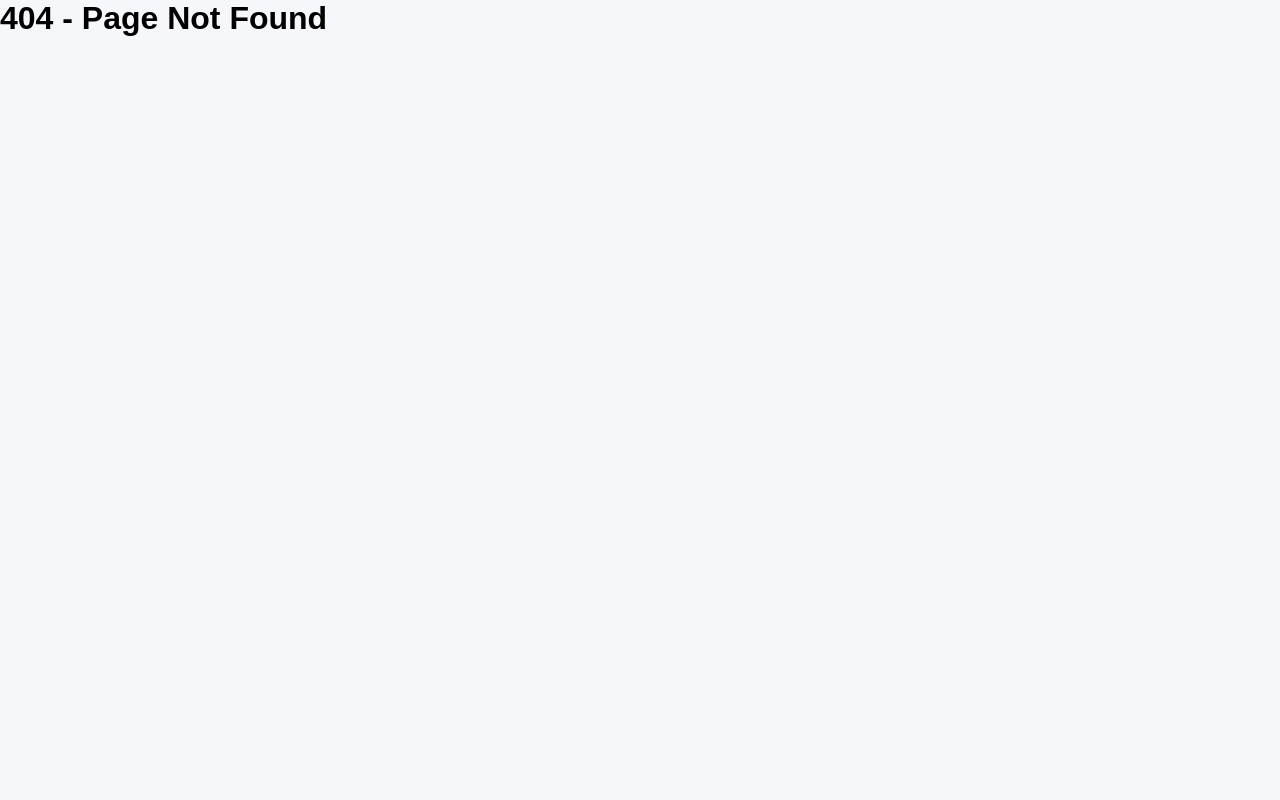
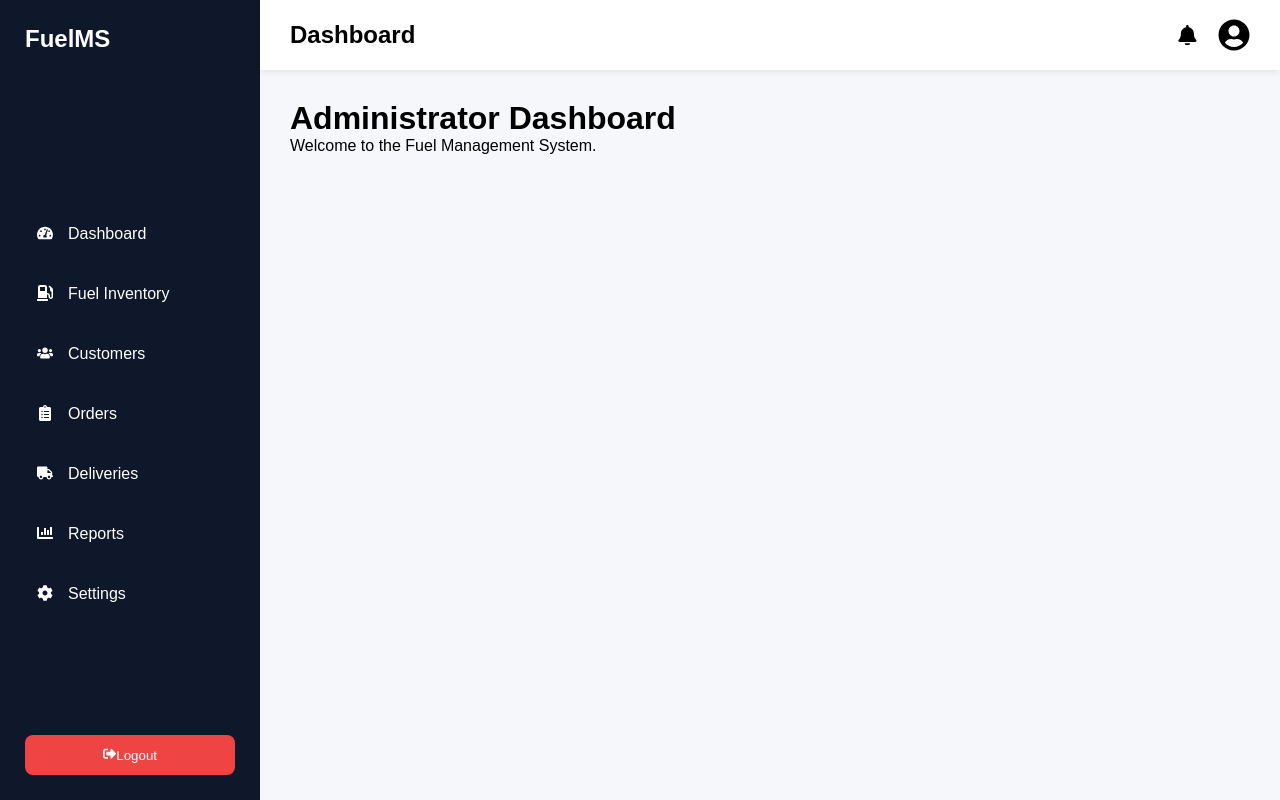
Before and after one commit to korosoangela2-lang/Fuel-Management-System, a React app in the folder frontend/: page /admin/dashboard in a window 1280 px wide. Before the commit this address had no page. Built offline with nearby package versions, Linux system fonts and the light colour scheme; the HTML template or start-up script is replaced by a standard one.

Commit message:
Add Admin layout with Navbar and Sidebar components, and implement Dashboard page

```diff
--- a/frontend/src/components/layout/Navbar.jsx
+++ b/frontend/src/components/layout/Navbar.jsx
@@ -0,0 +1,21 @@
+import { FaBell, FaUserCircle } from "react-icons/fa";
+
+function Navbar() {
+  return (
+    <header className="navbar">
+
+      <h2>Dashboard</h2>
+
+      <div className="navbar-right">
+
+        <FaBell className="nav-icon" />
+
+        <FaUserCircle className="nav-profile" />
+
+      </div>
+
+    </header>
+  );
+}
+
+export default Navbar;
--- a/frontend/src/components/layout/Sidebar.jsx
+++ b/frontend/src/components/layout/Sidebar.jsx
@@ -0,0 +1,52 @@
+import {
+  FaTachometerAlt,
+  FaGasPump,
+  FaUsers,
+  FaClipboardList,
+  FaTruck,
+  FaChartBar,
+  FaCog,
+  FaSignOutAlt,
+} from "react-icons/fa";
+
+import { NavLink } from "react-router-dom";
+
+function Sidebar() {
+  const menuItems = [
+    { name: "Dashboard", path: "/admin/dashboard", icon: <FaTachometerAlt /> },
+    { name: "Fuel Inventory", path: "/admin/fuel", icon: <FaGasPump /> },
+    { name: "Customers", path: "/admin/customers", icon: <FaUsers /> },
+    { name: "Orders", path: "/admin/orders", icon: <FaClipboardList /> },
+    { name: "Deliveries", path: "/admin/deliveries", icon: <FaTruck /> },
+    { name: "Reports", path: "/admin/reports", icon: <FaChartBar /> },
+    { name: "Settings", path: "/admin/settings", icon: <FaCog /> },
+  ];
+
+  return (
+    <aside className="sidebar">
+      <div className="sidebar-logo">
+        <h2>FuelMS</h2>
+      </div>
+
+      <nav>
+        {menuItems.map((item) => (
+          <NavLink
+            key={item.name}
+            to={item.path}
+            className="sidebar-link"
+          >
+            {item.icon}
+            <span>{item.name}</span>
+          </NavLink>
+        ))}
+      </nav>
+
+      <button className="logout-btn">
+        <FaSignOutAlt />
+        Logout
+      </button>
+    </aside>
+  );
+}
+
+export default Sidebar;
--- a/frontend/src/layouts/AdminLayout.jsx
+++ b/frontend/src/layouts/AdminLayout.jsx
@@ -0,0 +1,24 @@
+import Sidebar from "../components/layout/Sidebar";
+import Navbar from "../components/layout/Navbar";
+
+function AdminLayout({ children }) {
+  return (
+    <div className="dashboard-layout">
+
+      <Sidebar />
+
+      <div className="dashboard-main">
+
+        <Navbar />
+
+        <main className="dashboard-content">
+          {children}
+        </main>
+
+      </div>
+
+    </div>
+  );
+}
+
+export default AdminLayout;
--- a/frontend/src/main.jsx
+++ b/frontend/src/main.jsx
@@ -5,6 +5,7 @@ import { BrowserRouter } from "react-router-dom";
 import App from "./App";
 import "./index.css";
 import "./styles/auth.css";
+import "./styles/dashboard.css";
 
 ReactDOM.createRoot(document.getElementById("root")).render(
   <React.StrictMode>
--- a/frontend/src/pages/admin/Dashboard.jsx
+++ b/frontend/src/pages/admin/Dashboard.jsx
@@ -0,0 +1,17 @@
+import AdminLayout from "../../layouts/AdminLayout";
+
+function Dashboard() {
+  return (
+    <AdminLayout>
+
+      <h1>Administrator Dashboard</h1>
+
+      <p>
+        Welcome to the Fuel Management System.
+      </p>
+
+    </AdminLayout>
+  );
+}
+
+export default Dashboard;
--- a/frontend/src/routes/AppRoutes.jsx
+++ b/frontend/src/routes/AppRoutes.jsx
@@ -4,6 +4,7 @@ import { Routes, Route } from "react-router-dom";
 import Login from "../pages/auth/Login";
 import Register from "../pages/auth/Register";
 import ForgotPassword from "../pages/auth/ForgotPassword";
+import Dashboard from "../pages/admin/Dashboard";
 
 // Shared
 import NotFound from "../pages/shared/NotFound";
@@ -15,6 +16,7 @@ function AppRoutes() {
       <Route path="/" element={<Login />} />
       <Route path="/register" element={<Register />} />
       <Route path="/forgot-password" element={<ForgotPassword />} />
+      <Route path="/admin/dashboard" element={<Dashboard />} />
 
       {/* 404 */}
       <Route path="*" element={<NotFound />} />
--- /dev/null
+++ b/frontend/src/styles/dashboard.css
@@ -0,0 +1,130 @@
+.dashboard-layout{
+    display:flex;
+    min-height:100vh;
+}
+
+.sidebar{
+
+    width:260px;
+
+    background:#0F172A;
+
+    color:white;
+
+    display:flex;
+
+    flex-direction:column;
+
+    justify-content:space-between;
+
+    padding:25px;
+
+}
+
+.sidebar-logo{
+
+    margin-bottom:40px;
+
+}
+
+.sidebar nav{
+
+    display:flex;
+
+    flex-direction:column;
+
+    gap:18px;
+
+}
+
+.sidebar-link{
+
+    color:white;
+
+    text-decoration:none;
+
+    display:flex;
+
+    gap:15px;
+
+    padding:12px;
+
+    border-radius:8px;
+
+}
+
+.sidebar-link:hover{
+
+    background:#1E293B;
+
+}
+
+.logout-btn{
+
+    border:none;
+
+    background:#EF4444;
+
+    color:white;
+
+    padding:12px;
+
+    border-radius:8px;
+
+    cursor:pointer;
+
+}
+
+.dashboard-main{
+
+    flex:1;
+
+    background:#F5F7FB;
+
+}
+
+.navbar{
+
+    height:70px;
+
+    background:white;
+
+    display:flex;
+
+    justify-content:space-between;
+
+    align-items:center;
+
+    padding:0 30px;
+
+    box-shadow:0 2px 6px rgba(0,0,0,.08);
+
+}
+
+.navbar-right{
+
+    display:flex;
+
+    gap:20px;
+
+    align-items:center;
+
+}
+
+.nav-icon{
+
+    font-size:1.3rem;
+
+}
+
+.nav-profile{
+
+    font-size:2rem;
+
+}
+
+.dashboard-content{
+
+    padding:30px;
+
+}
```
